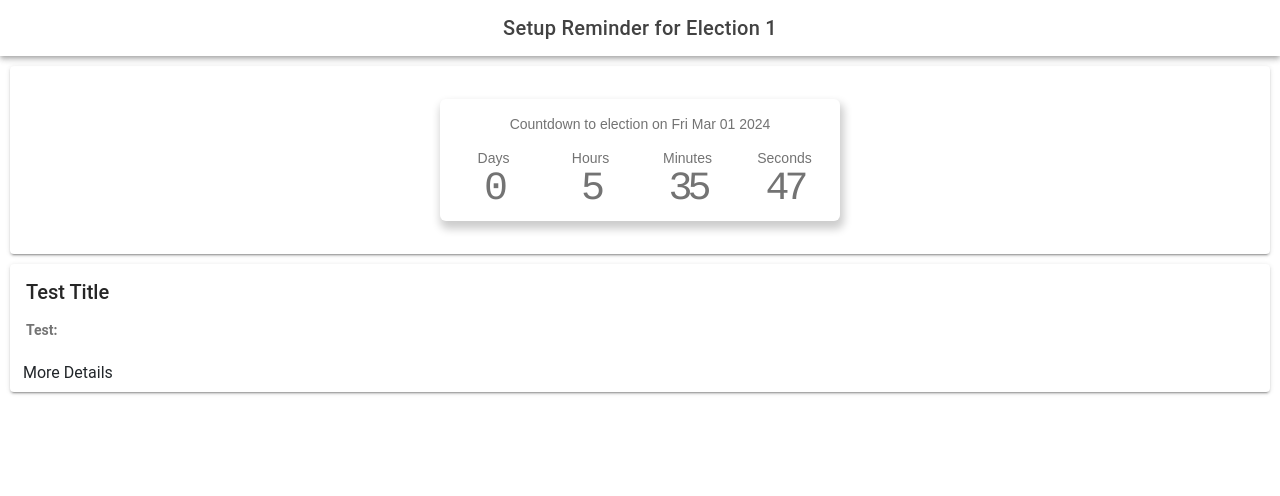
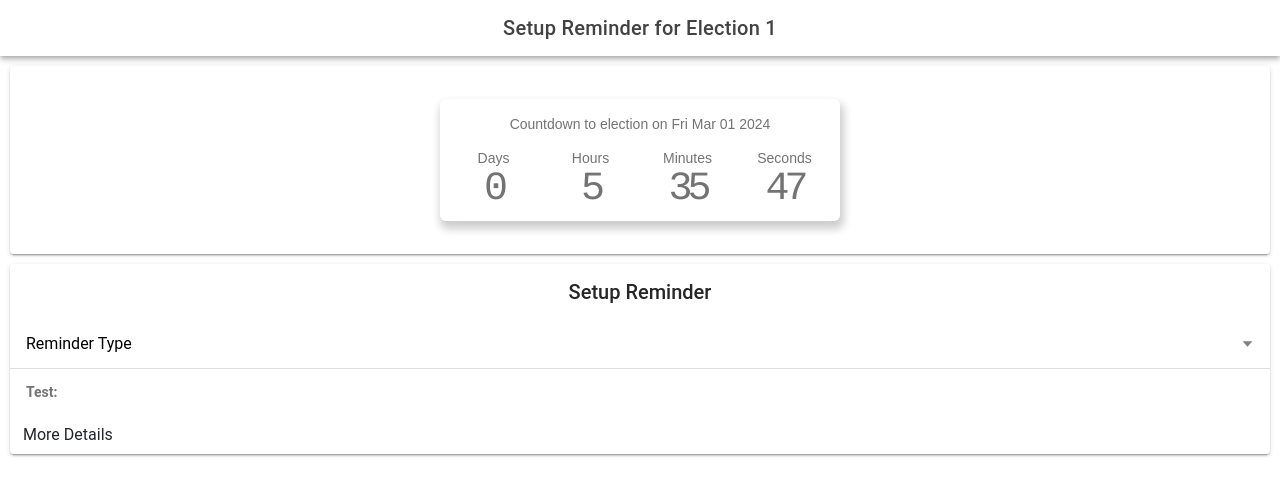
Before and after one commit to PhilipWright96/ElectionReminders, a React (Vite) app: page /setupReminder/1 in a window 1280 px wide. Shown: the top 496 px of the page. Built offline with nearby package versions, Linux system fonts and the light colour scheme.

Commit message:
Add title and select option to reminder setup

```diff
--- a/src/components/ReminderSetup/ReminderSetup.tsx
+++ b/src/components/ReminderSetup/ReminderSetup.tsx
@@ -1,13 +1,23 @@
 import './ReminderSetup.css';
-import { IonCard, IonCardContent, IonCardHeader, IonCardTitle } from '@ionic/react';
+import { IonCard, IonCardContent, IonCardHeader, IonCardTitle, IonItem, IonLabel, IonSelect, IonSelectOption } from '@ionic/react';
 interface ContainerProps { }
 
 const ReminderSetup: React.FC<ContainerProps> = () => {
     return (
         <IonCard>
             <IonCardHeader>
-                <IonCardTitle>Test Title</IonCardTitle>
+                <div className='row text-center'>
+                    <IonCardTitle>Setup Reminder</IonCardTitle>
+                </div>
             </IonCardHeader>
+            <IonItem>
+                <IonLabel>Reminder Type</IonLabel>
+                <IonSelect
+                >
+                    <IonSelectOption>Relative Date</IonSelectOption>
+                    <IonSelectOption>Absolute Date</IonSelectOption>
+                </IonSelect>
+            </IonItem>
 
             <IonCardContent>
                 <b>Test: </b>
```
